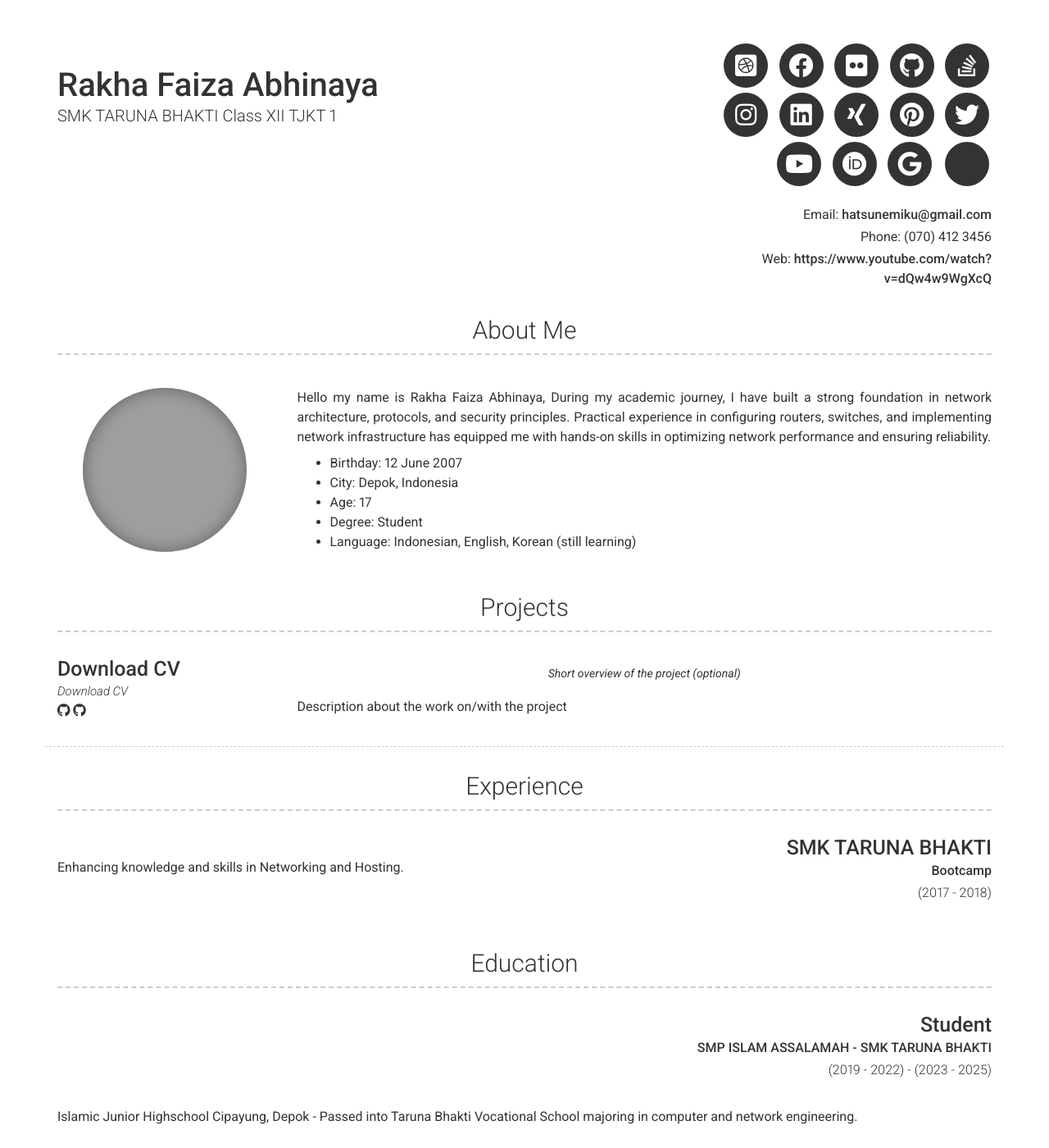
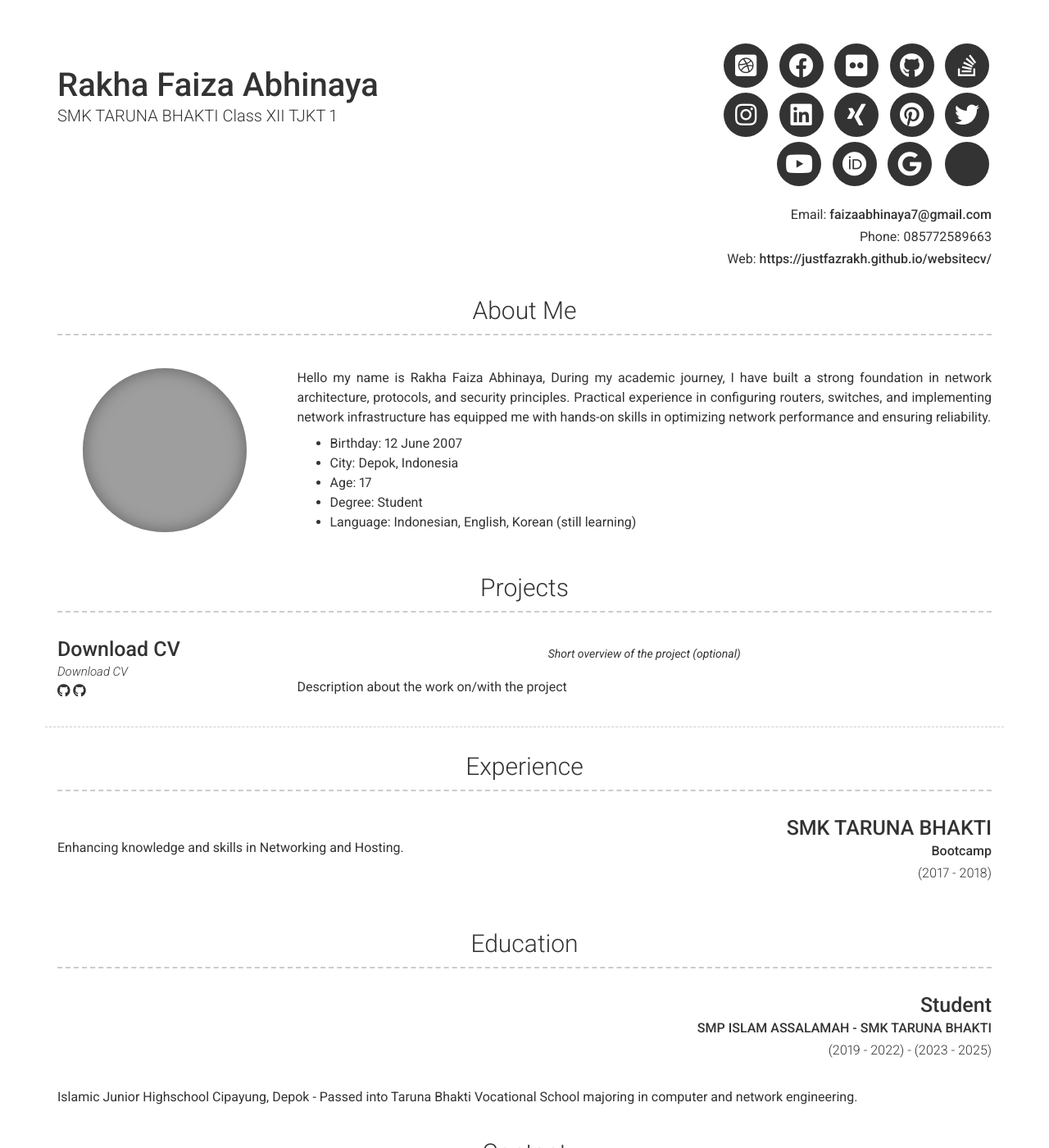
Before and after one commit to justfazrakh/websitecv, a Jekyll site: the page built from index.md, in a window 1280 px wide and 1400 px high. Shown: the whole window at 82% size. Built offline with Jekyll 4.4.1, drawn with Linux system fonts in a browser that asks for light colours; nearby versions of some CDN libraries; some of the changed text lies outside the part shown; grey boxes are pictures that could not be loaded.

Commit message:
Update _config.yml

```diff
--- a/_config.yml
+++ b/_config.yml
@@ -8,11 +8,11 @@ version: 2
 # Personal info
 name: Rakha Faiza Abhinaya
 title: SMK TARUNA BHAKTI Class XII TJKT 1
-email: hatsunemiku@gmail.com
+email: faizaabhinaya7@gmail.com
 # email_title: Email (Email title override)
-phone: (070) 412 3456
+phone: 085772589663
 # phone_title: Phone (Phone title override)
-website: https://www.youtube.com/watch?v=dQw4w9WgXcQ
+website: https://justfazrakh.github.io/websitecv/
 # website_title: Web (Website title override)
 
 # Dark Mode (true/false/never)
```
